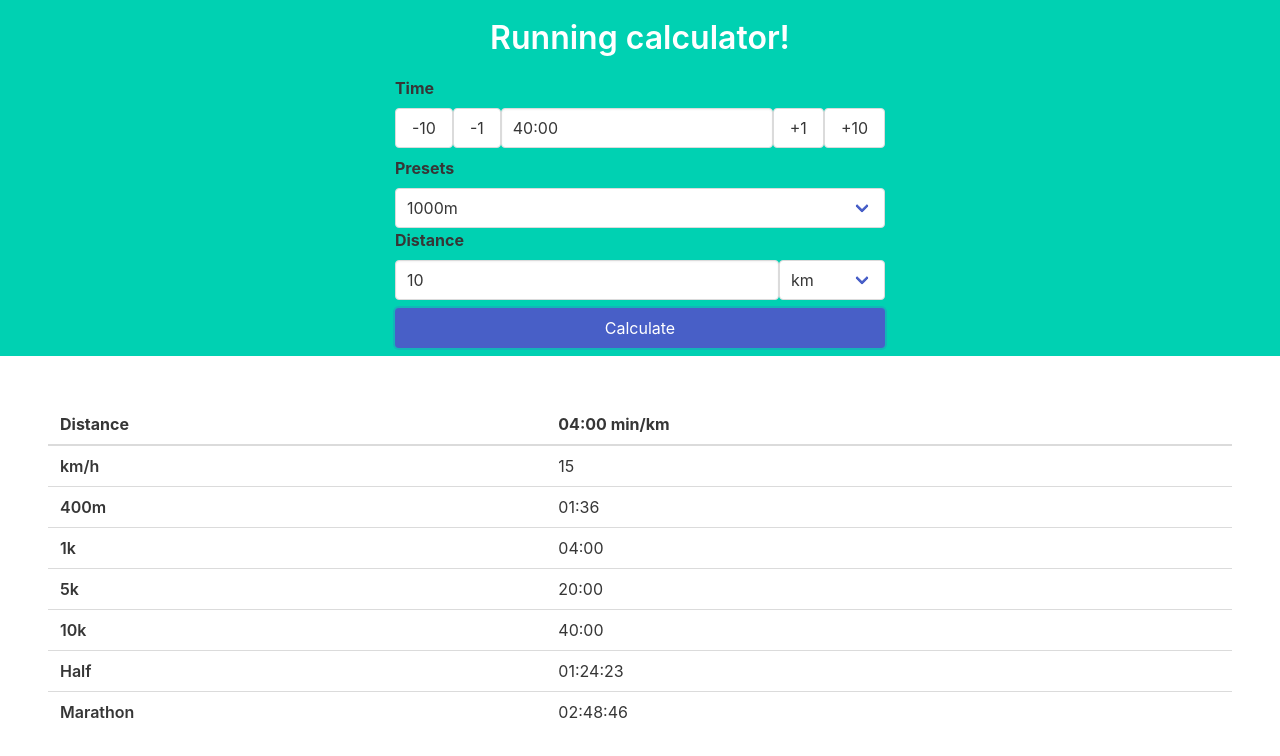
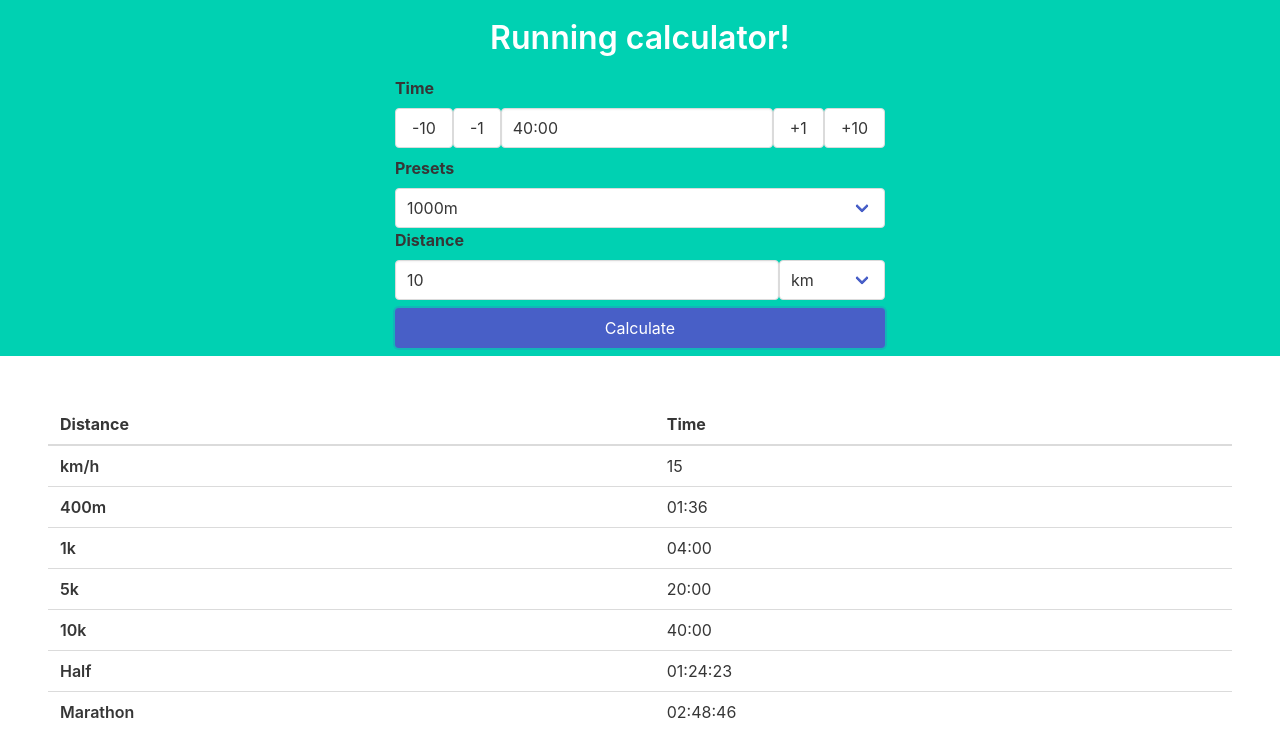
Before and after one commit to taraldga/runcalculator, a Svelte app: page / in a window 1280 px wide. Both pictures are taken after a click on the button "Calculate". Shown: the top 756 px of the page. Built offline with nearby package versions, Linux system fonts and the light colour scheme.

Commit message:
feat: update table header to be descriptive

```diff
--- a/src/components/Table.svelte
+++ b/src/components/Table.svelte
@@ -22,7 +22,7 @@
         <tr>
             <th>Distance</th>
             {#each rows as row}
-                <th>{row["1k"]} min/km</th>
+                <th>Time</th>
             {/each}
         </tr>
     </thead>
```
